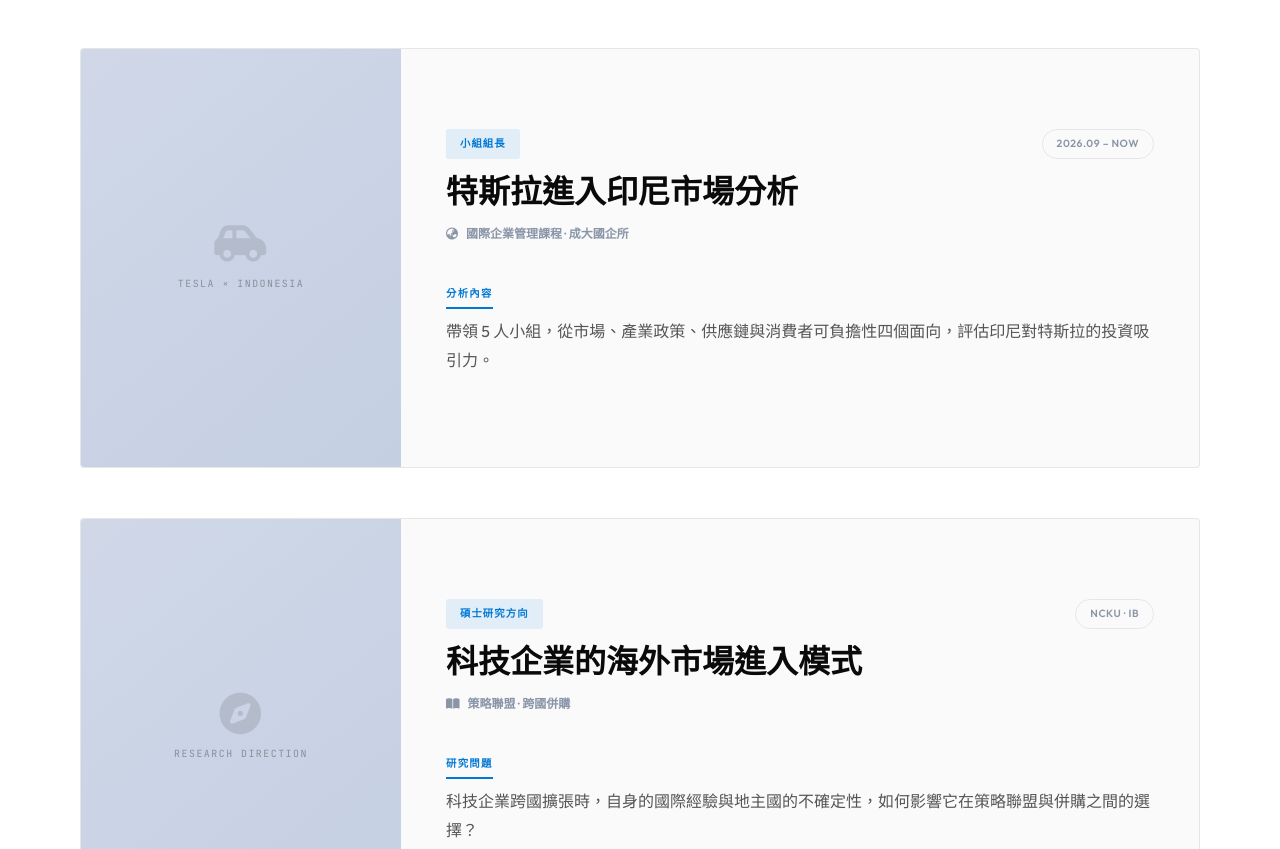
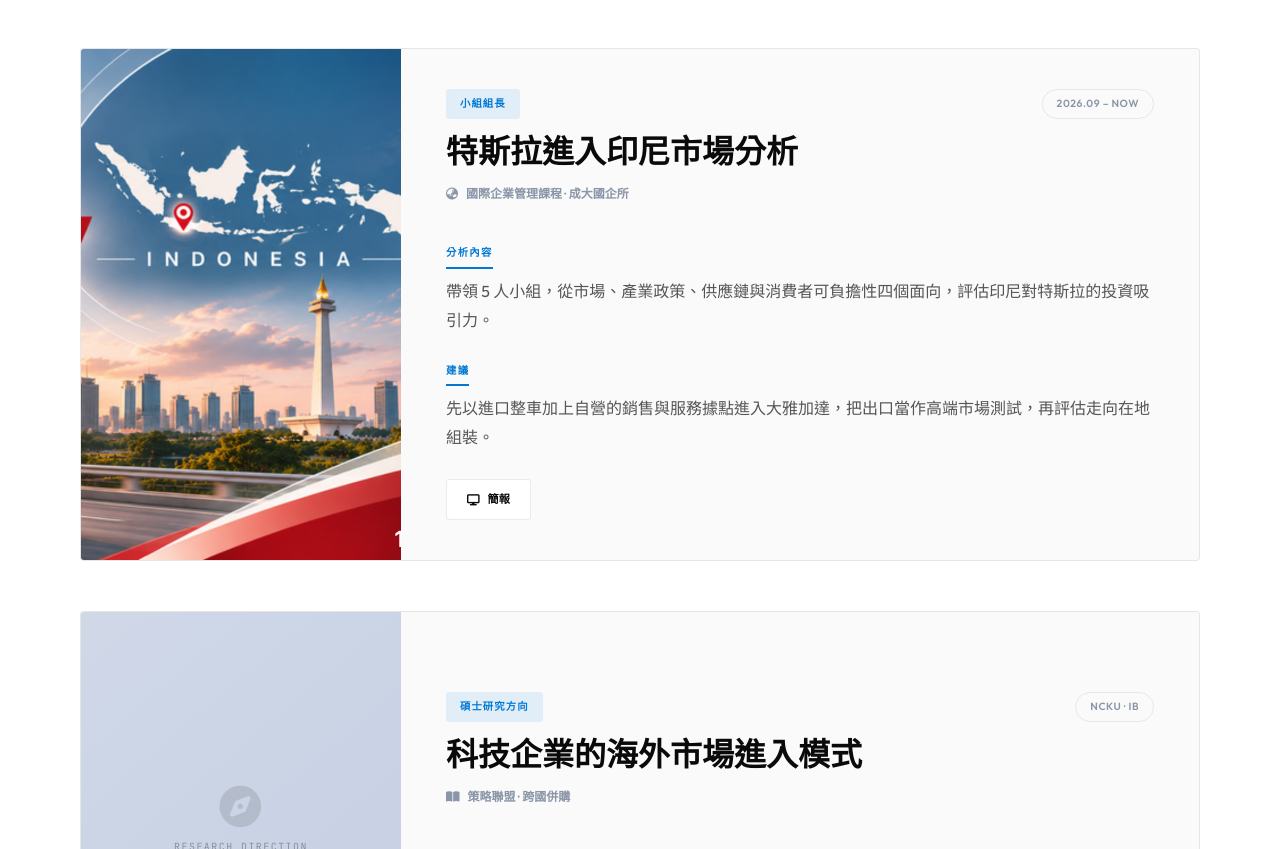
Before and after one commit to 11047021-commits/portfolio, a plain HTML site: page projects.html in a window 1280 px wide. Shown: the part 1816-2665 px from the top of the page. Drawn offline with nearby package versions, Linux system fonts and the light colour scheme.

Commit message:
Add Tesla Indonesia deck cover, recommendation and slides link
Co-Authored-By: Claude Opus 5.5 <noreply@anthropic.com>

```diff
--- a/projects.html
+++ b/projects.html
@@ -71,7 +71,7 @@
   </div>
 
   <div class="comp-card reveal">
-    <div class="comp-img-wrap"><div class="comp-ph"><i class="fas fa-car-side"></i><span>Tesla × Indonesia</span></div></div>
+    <div class="comp-img-wrap"><img src="images/tesla-indonesia.jpg" class="comp-img lb-trigger" data-gallery="tesla" style="object-position:96% center" alt="Driving Tesla into Indonesia 簡報封面"></div>
     <div class="comp-content">
       <div class="comp-header-row">
         <div class="comp-award" data-en="Team Lead">小組組長</div>
@@ -81,6 +81,11 @@
       <div class="comp-org"><i class="fas fa-globe-asia"></i> <span data-en="International Business Management · NCKU">國際企業管理課程 · 成大國企所</span></div>
       <span class="section-label" data-en="Analysis">分析內容</span>
       <p class="comp-desc" data-en="Led a 5-person team assessing Indonesia's attractiveness for Tesla across market, industrial policy, supply chain and consumer affordability.">帶領 5 人小組，從市場、產業政策、供應鏈與消費者可負擔性四個面向，評估印尼對特斯拉的投資吸引力。</p>
+      <span class="section-label" data-en="Recommendation">建議</span>
+      <p class="comp-desc" data-en="Enter Greater Jakarta with imported cars and a Tesla-owned sales and service subsidiary, using export as a premium market test before moving to local assembly.">先以進口整車加上自營的銷售與服務據點進入大雅加達，把出口當作高端市場測試，再評估走向在地組裝。</p>
+      <div class="dl-group">
+        <a href="https://www.canva.com/design/DAHbgi5YpTk/PYzIryXIJghktpQrSSkcUQ/view" target="_blank" rel="noopener" class="btn-dl"><i class="fas fa-display"></i> <span data-en="Slides">簡報</span></a>
+      </div>
     </div>
   </div>
 
```
Also changed, not shown: images/tesla-indonesia.jpg (added).
